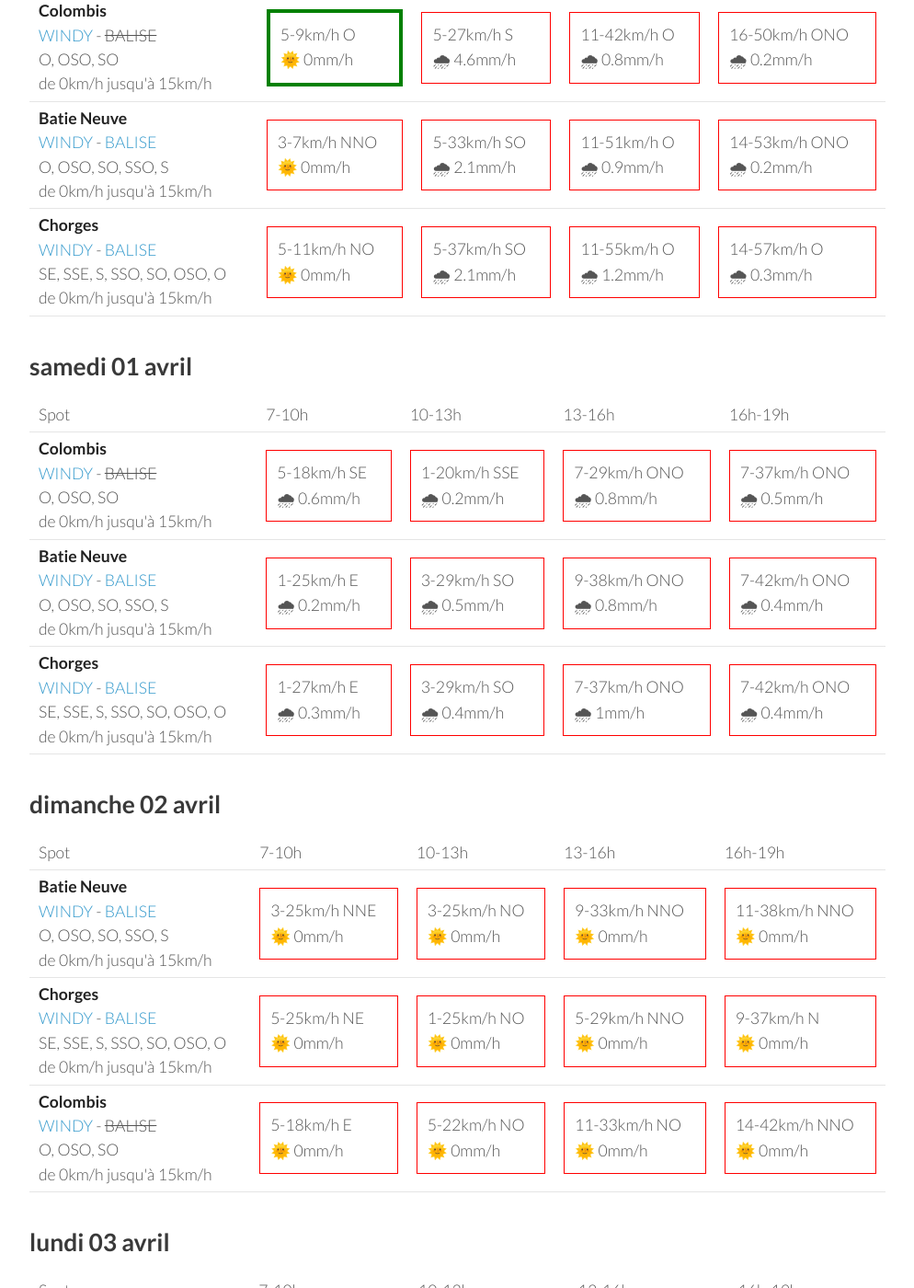
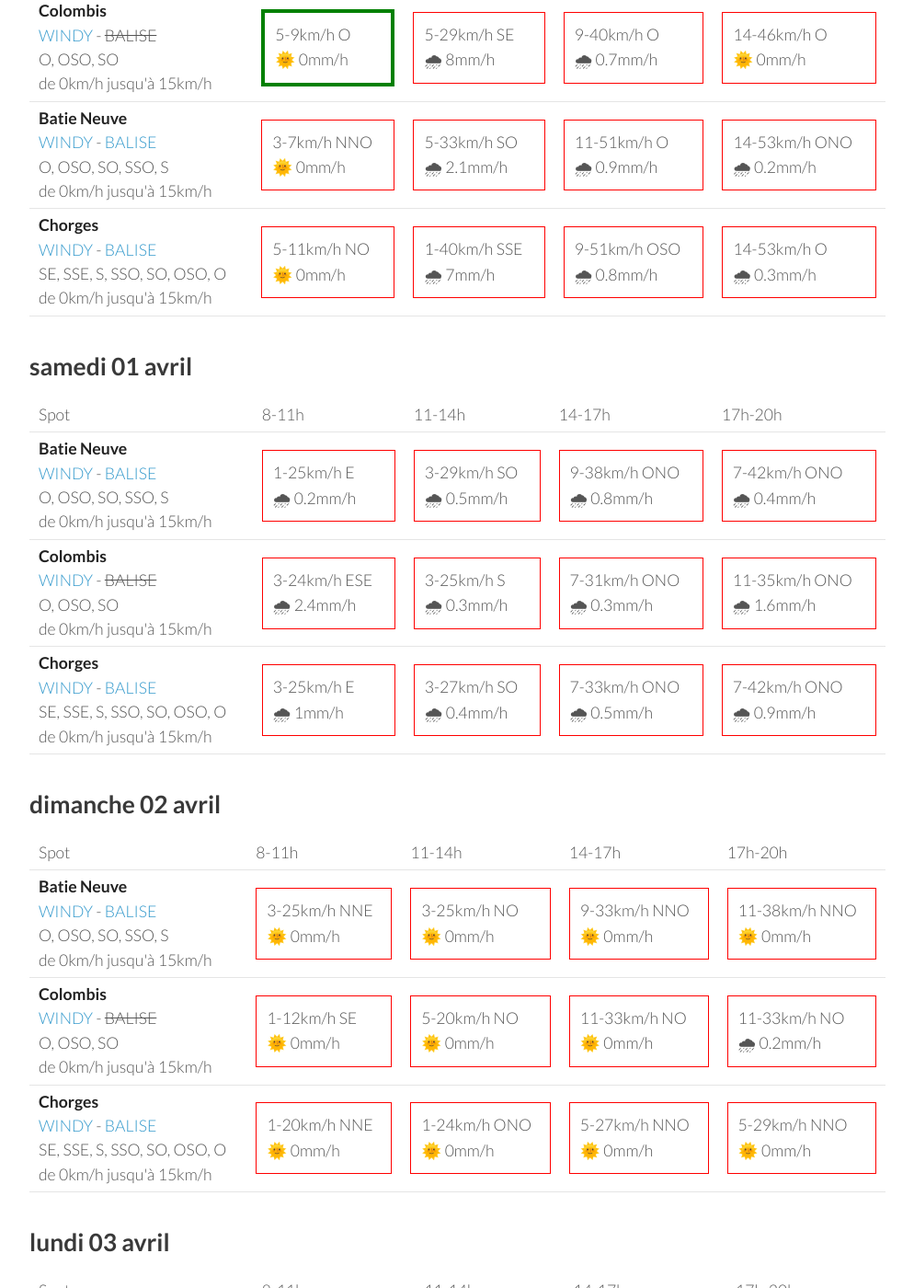
Before and after one commit to parapente-dans-le-nord/parapente-dans-le-nord.github.io, a Jekyll site: the page built from saint_andre.markdown, in a window 1280 px wide and 1400 px high, scrolled down 1325 px. Shown: the whole window at 92% size, without its empty margins (26-1020 px from the left). Built offline with Jekyll 4.4.1, drawn with Linux system fonts in a browser that asks for light colours; some of the changed text lies outside the part shown.

Commit message:
update index.markdown

```diff
--- a/saint_andre.markdown
+++ b/saint_andre.markdown
@@ -16,10 +16,10 @@ page mise à jour le mercredi 29 mars 19:36
   <tbody>
     <tr>
       <td>Spot</td>
-      <td>7-10h</td>
-      <td>10-13h</td>
-      <td>13-16h</td>
-      <td>16h-19h</td>
+      <td>8-11h</td>
+      <td>11-14h</td>
+      <td>14-17h</td>
+      <td>17h-20h</td>
     </tr>
 <tr>
         <td><strong>Colombis</strong><br><a href="https://windy.com/44.494/6.216?44.559,6.262,10">WINDY</a> - <span class="no-balise"> BALISE </span><br> <span class="vent-favorable">O, OSO, SO</span><br><span class="force-vent">de 0km/h jusqu'à 15km/h</span> </td>
@@ -59,10 +59,10 @@ page mise à jour le mercredi 29 mars 19:36
   <tbody>
     <tr>
       <td>Spot</td>
-      <td>7-10h</td>
-      <td>10-13h</td>
-      <td>13-16h</td>
-      <td>16h-19h</td>
+      <td>8-11h</td>
+      <td>11-14h</td>
+      <td>14-17h</td>
+      <td>17h-20h</td>
     </tr>
 <tr>
         <td><strong>Colombis</strong><br><a href="https://windy.com/44.494/6.216?44.559,6.262,10">WINDY</a> - <span class="no-balise"> BALISE </span><br> <span class="vent-favorable">O, OSO, SO</span><br><span class="force-vent">de 0km/h jusqu'à 15km/h</span> </td>
@@ -105,18 +105,18 @@ page mise à jour le mercredi 29 mars 19:36
   <tbody>
     <tr>
       <td>Spot</td>
-      <td>7-10h</td>
-      <td>10-13h</td>
-      <td>13-16h</td>
-      <td>16h-19h</td>
+      <td>8-11h</td>
+      <td>11-14h</td>
+      <td>14-17h</td>
+      <td>17h-20h</td>
     </tr>
 <tr>
         <td><strong>Colombis</strong><br><a href="https://windy.com/44.494/6.216?44.559,6.262,10">WINDY</a> - <span class="no-balise"> BALISE </span><br> <span class="vent-favorable">O, OSO, SO</span><br><span class="force-vent">de 0km/h jusqu'à 15km/h</span> </td>
 
             <td><div class="flyable"><p>5-9km/h O</p><p>🌞 0mm/h</p></div></td>
-            <td><div class="not-flyable"><p>5-27km/h S</p><p>🌧 4.6mm/h</p></div></td>
-            <td><div class="not-flyable"><p>11-42km/h O</p><p>🌧 0.8mm/h</p></div></td>
-            <td><div class="not-flyable"><p>16-50km/h ONO</p><p>🌧 0.2mm/h</p></div></td>
+            <td><div class="not-flyable"><p>5-29km/h SE</p><p>🌧 8mm/h</p></div></td>
+            <td><div class="not-flyable"><p>9-40km/h O</p><p>🌧 0.7mm/h</p></div></td>
+            <td><div class="not-flyable"><p>14-46km/h O</p><p>🌞 0mm/h</p></div></td>
 
 
     </tr>
@@ -134,9 +134,9 @@ page mise à jour le mercredi 29 mars 19:36
         <td><strong>Chorges</strong><br><a href="https://windy.com/44.578/6.280?44.559,6.262,10">WINDY</a> - <span class=""><a href="https://www.openwindmap.org/PP554">BALISE</a> </span><br> <span class="vent-favorable">SE, SSE, S, SSO, SO, OSO, O</span><br><span class="force-vent">de 0km/h jusqu'à 15km/h</span> </td>
 
             <td><div class="not-flyable"><p>5-11km/h NO</p><p>🌞 0mm/h</p></div></td>
-            <td><div class="not-flyable"><p>5-37km/h SO</p><p>🌧 2.1mm/h</p></div></td>
-            <td><div class="not-flyable"><p>11-55km/h O</p><p>🌧 1.2mm/h</p></div></td>
-            <td><div class="not-flyable"><p>14-57km/h O</p><p>🌧 0.3mm/h</p></div></td>
+            <td><div class="not-flyable"><p>1-40km/h SSE</p><p>🌧 7mm/h</p></div></td>
+            <td><div class="not-flyable"><p>9-51km/h OSO</p><p>🌧 0.8mm/h</p></div></td>
+            <td><div class="not-flyable"><p>14-53km/h O</p><p>🌧 0.3mm/h</p></div></td>
 
 
     </tr>
@@ -151,20 +151,10 @@ page mise à jour le mercredi 29 mars 19:36
   <tbody>
     <tr>
       <td>Spot</td>
-      <td>7-10h</td>
-      <td>10-13h</td>
-      <td>13-16h</td>
-      <td>16h-19h</td>
-    </tr>
-<tr>
-        <td><strong>Colombis</strong><br><a href="https://windy.com/44.494/6.216?44.559,6.262,10">WINDY</a> - <span class="no-balise"> BALISE </span><br> <span class="vent-favorable">O, OSO, SO</span><br><span class="force-vent">de 0km/h jusqu'à 15km/h</span> </td>
-
-            <td><div class="not-flyable"><p>5-18km/h SE</p><p>🌧 0.6mm/h</p></div></td>
-            <td><div class="not-flyable"><p>1-20km/h SSE</p><p>🌧 0.2mm/h</p></div></td>
-            <td><div class="not-flyable"><p>7-29km/h ONO</p><p>🌧 0.8mm/h</p></div></td>
-            <td><div class="not-flyable"><p>7-37km/h ONO</p><p>🌧 0.5mm/h</p></div></td>
-
-
+      <td>8-11h</td>
+      <td>11-14h</td>
+      <td>14-17h</td>
+      <td>17h-20h</td>
     </tr>
 <tr>
         <td><strong>Batie Neuve</strong><br><a href="https://windy.com/44.584/6.236?44.559,6.262,10,m:eTtagly">WINDY</a> - <span class=""><a href="https://www.openwindmap.org/PP554">BALISE</a> </span><br> <span class="vent-favorable">O, OSO, SO, SSO, S</span><br><span class="force-vent">de 0km/h jusqu'à 15km/h</span> </td>
@@ -177,12 +167,22 @@ page mise à jour le mercredi 29 mars 19:36
 
     </tr>
 <tr>
+        <td><strong>Colombis</strong><br><a href="https://windy.com/44.494/6.216?44.559,6.262,10">WINDY</a> - <span class="no-balise"> BALISE </span><br> <span class="vent-favorable">O, OSO, SO</span><br><span class="force-vent">de 0km/h jusqu'à 15km/h</span> </td>
+
+            <td><div class="not-flyable"><p>3-24km/h ESE</p><p>🌧 2.4mm/h</p></div></td>
+            <td><div class="not-flyable"><p>3-25km/h S</p><p>🌧 0.3mm/h</p></div></td>
+            <td><div class="not-flyable"><p>7-31km/h ONO</p><p>🌧 0.3mm/h</p></div></td>
+            <td><div class="not-flyable"><p>11-35km/h ONO</p><p>🌧 1.6mm/h</p></div></td>
+
+
+    </tr>
+<tr>
         <td><strong>Chorges</strong><br><a href="https://windy.com/44.578/6.280?44.559,6.262,10">WINDY</a> - <span class=""><a href="https://www.openwindmap.org/PP554">BALISE</a> </span><br> <span class="vent-favorable">SE, SSE, S, SSO, SO, OSO, O</span><br><span class="force-vent">de 0km/h jusqu'à 15km/h</span> </td>
 
-            <td><div class="not-flyable"><p>1-27km/h E</p><p>🌧 0.3mm/h</p></div></td>
-            <td><div class="not-flyable"><p>3-29km/h SO</p><p>🌧 0.4mm/h</p></div></td>
-            <td><div class="not-flyable"><p>7-37km/h ONO</p><p>🌧 1mm/h</p></div></td>
-            <td><div class="not-flyable"><p>7-42km/h ONO</p><p>🌧 0.4mm/h</p></div></td>
+            <td><div class="not-flyable"><p>3-25km/h E</p><p>🌧 1mm/h</p></div></td>
+            <td><div class="not-flyable"><p>3-27km/h SO</p><p>🌧 0.4mm/h</p></div></td>
+            <td><div class="not-flyable"><p>7-33km/h ONO</p><p>🌧 0.5mm/h</p></div></td>
+            <td><div class="not-flyable"><p>7-42km/h ONO</p><p>🌧 0.9mm/h</p></div></td>
 
 
     </tr>
@@ -197,10 +197,10 @@ page mise à jour le mercredi 29 mars 19:36
   <tbody>
     <tr>
       <td>Spot</td>
-      <td>7-10h</td>
-      <td>10-13h</td>
-      <td>13-16h</td>
-      <td>16h-19h</td>
+      <td>8-11h</td>
+      <td>11-14h</td>
+      <td>14-17h</td>
+      <td>17h-20h</td>
     </tr>
 <tr>
         <td><strong>Batie Neuve</strong><br><a href="https://windy.com/44.584/6.236?44.559,6.262,10,m:eTtagly">WINDY</a> - <span class=""><a href="https://www.openwindmap.org/PP554">BALISE</a> </span><br> <span class="vent-favorable">O, OSO, SO, SSO, S</span><br><span class="force-vent">de 0km/h jusqu'à 15km/h</span> </td>
@@ -213,22 +213,22 @@ page mise à jour le mercredi 29 mars 19:36
 
     </tr>
 <tr>
-        <td><strong>Chorges</strong><br><a href="https://windy.com/44.578/6.280?44.559,6.262,10">WINDY</a> - <span class=""><a href="https://www.openwindmap.org/PP554">BALISE</a> </span><br> <span class="vent-favorable">SE, SSE, S, SSO, SO, OSO, O</span><br><span class="force-vent">de 0km/h jusqu'à 15km/h</span> </td>
+        <td><strong>Colombis</strong><br><a href="https://windy.com/44.494/6.216?44.559,6.262,10">WINDY</a> - <span class="no-balise"> BALISE </span><br> <span class="vent-favorable">O, OSO, SO</span><br><span class="force-vent">de 0km/h jusqu'à 15km/h</span> </td>
 
-            <td><div class="not-flyable"><p>5-25km/h NE</p><p>🌞 0mm/h</p></div></td>
-            <td><div class="not-flyable"><p>1-25km/h NO</p><p>🌞 0mm/h</p></div></td>
-            <td><div class="not-flyable"><p>5-29km/h NNO</p><p>🌞 0mm/h</p></div></td>
-            <td><div class="not-flyable"><p>9-37km/h N</p><p>🌞 0mm/h</p></div></td>
+            <td><div class="not-flyable"><p>1-12km/h SE</p><p>🌞 0mm/h</p></div></td>
+            <td><div class="not-flyable"><p>5-20km/h NO</p><p>🌞 0mm/h</p></div></td>
+            <td><div class="not-flyable"><p>11-33km/h NO</p><p>🌞 0mm/h</p></div></td>
+            <td><div class="not-flyable"><p>11-33km/h NO</p><p>🌧 0.2mm/h</p></div></td>
 
 
     </tr>
 <tr>
-        <td><strong>Colombis</strong><br><a href="https://windy.com/44.494/6.216?44.559,6.262,10">WINDY</a> - <span class="no-balise"> BALISE </span><br> <span class="vent-favorable">O, OSO, SO</span><br><span class="force-vent">de 0km/h jusqu'à 15km/h</span> </td>
+        <td><strong>Chorges</strong><br><a href="https://windy.com/44.578/6.280?44.559,6.262,10">WINDY</a> - <span class=""><a href="https://www.openwindmap.org/PP554">BALISE</a> </span><br> <span class="vent-favorable">SE, SSE, S, SSO, SO, OSO, O</span><br><span class="force-vent">de 0km/h jusqu'à 15km/h</span> </td>
 
-            <td><div class="not-flyable"><p>5-18km/h E</p><p>🌞 0mm/h</p></div></td>
-            <td><div class="not-flyable"><p>5-22km/h NO</p><p>🌞 0mm/h</p></div></td>
-            <td><div class="not-flyable"><p>11-33km/h NO</p><p>🌞 0mm/h</p></div></td>
-            <td><div class="not-flyable"><p>14-42km/h NNO</p><p>🌞 0mm/h</p></div></td>
+            <td><div class="not-flyable"><p>1-20km/h NNE</p><p>🌞 0mm/h</p></div></td>
+            <td><div class="not-flyable"><p>1-24km/h ONO</p><p>🌞 0mm/h</p></div></td>
+            <td><div class="not-flyable"><p>5-27km/h NNO</p><p>🌞 0mm/h</p></div></td>
+            <td><div class="not-flyable"><p>5-29km/h NNO</p><p>🌞 0mm/h</p></div></td>
 
 
     </tr>
@@ -243,10 +243,10 @@ page mise à jour le mercredi 29 mars 19:36
   <tbody>
     <tr>
       <td>Spot</td>
-      <td>7-10h</td>
-      <td>10-13h</td>
-      <td>13-16h</td>
-      <td>16h-19h</td>
+      <td>8-11h</td>
+      <td>11-14h</td>
+      <td>14-17h</td>
+      <td>17h-20h</td>
     </tr>
 <tr>
         <td><strong>Batie Neuve</strong><br><a href="https://windy.com/44.584/6.236?44.559,6.262,10,m:eTtagly">WINDY</a> - <span class=""><a href="https://www.openwindmap.org/PP554">BALISE</a> </span><br> <span class="vent-favorable">O, OSO, SO, SSO, S</span><br><span class="force-vent">de 0km/h jusqu'à 15km/h</span> </td>
@@ -261,20 +261,20 @@ page mise à jour le mercredi 29 mars 19:36
 <tr>
         <td><strong>Colombis</strong><br><a href="https://windy.com/44.494/6.216?44.559,6.262,10">WINDY</a> - <span class="no-balise"> BALISE </span><br> <span class="vent-favorable">O, OSO, SO</span><br><span class="force-vent">de 0km/h jusqu'à 15km/h</span> </td>
 
-            <td><div class="not-flyable"><p>1-16km/h NNO</p><p>🌞 0mm/h</p></div></td>
-            <td><div class="not-flyable"><p>3-20km/h NNO</p><p>🌞 0mm/h</p></div></td>
-            <td><div class="not-flyable"><p>9-29km/h NO</p><p>🌞 0mm/h</p></div></td>
-            <td><div class="not-flyable"><p>14-40km/h NO</p><p>🌞 0mm/h</p></div></td>
+            <td><div class="not-flyable"><p>1-14km/h ESE</p><p>🌞 0mm/h</p></div></td>
+            <td><div class="not-flyable"><p>5-18km/h NO</p><p>🌞 0mm/h</p></div></td>
+            <td><div class="not-flyable"><p>7-27km/h NO</p><p>🌞 0mm/h</p></div></td>
+            <td><div class="not-flyable"><p>12-35km/h NO</p><p>🌧 0.8mm/h</p></div></td>
 
 
     </tr>
 <tr>
         <td><strong>Chorges</strong><br><a href="https://windy.com/44.578/6.280?44.559,6.262,10">WINDY</a> - <span class=""><a href="https://www.openwindmap.org/PP554">BALISE</a> </span><br> <span class="vent-favorable">SE, SSE, S, SSO, SO, OSO, O</span><br><span class="force-vent">de 0km/h jusqu'à 15km/h</span> </td>
 
-            <td><div class="not-flyable"><p>1-24km/h NNE</p><p>🌞 0mm/h</p></div></td>
-            <td><div class="not-flyable"><p>1-27km/h NE</p><p>🌞 0mm/h</p></div></td>
-            <td><div class="not-flyable"><p>5-33km/h N</p><p>🌞 0mm/h</p></div></td>
-            <td><div class="not-flyable"><p>9-38km/h NO</p><p>🌞 0mm/h</p></div></td>
+            <td><div class="not-flyable"><p>3-22km/h NE</p><p>🌞 0mm/h</p></div></td>
+            <td><div class="not-flyable"><p>1-22km/h NO</p><p>🌞 0mm/h</p></div></td>
+            <td><div class="not-flyable"><p>3-27km/h NNO</p><p>🌞 0mm/h</p></div></td>
+            <td><div class="not-flyable"><p>9-35km/h N</p><p>🌞 0mm/h</p></div></td>
 
 
     </tr>
```
Also changed, not shown: other parts of saint_andre.markdown (+1 -1 lines).
